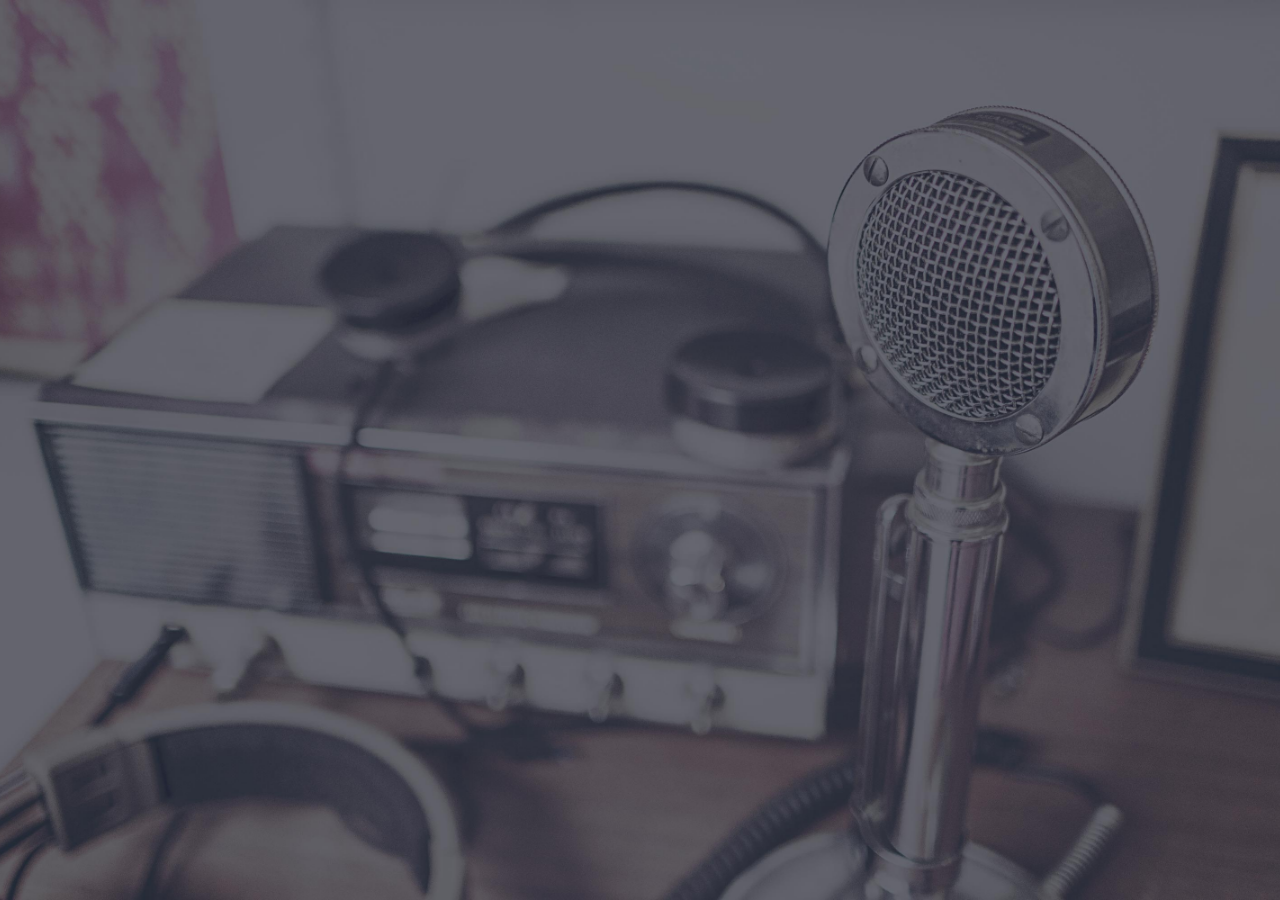
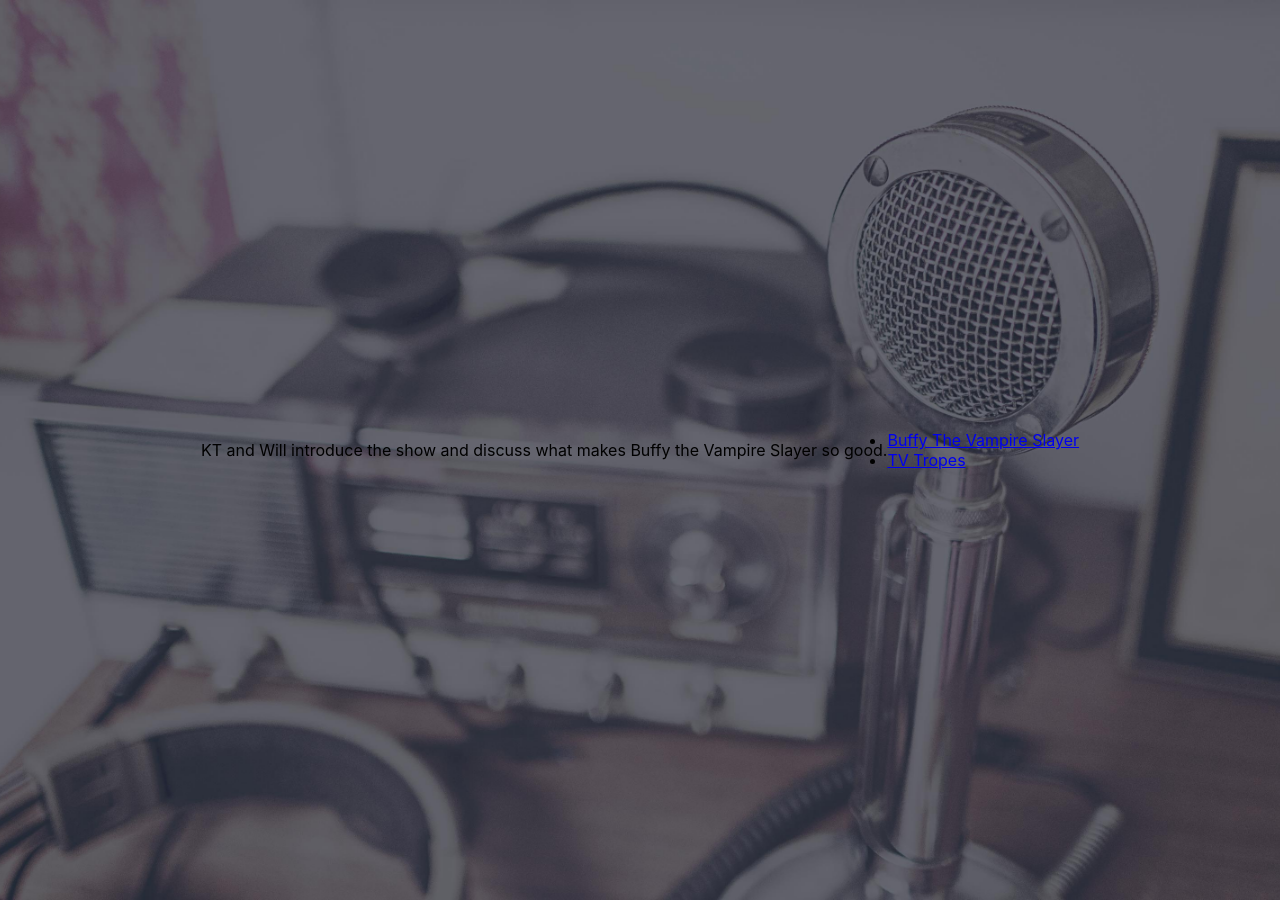
Before and after one commit to moyer/whydoyoucare.fm, a Jekyll site: the page built from episodes/_posts/2015-12-08-s01e01.md, in a window 1280 px wide. Built offline with Jekyll 4.4.1, drawn with Linux system fonts in a browser that asks for light colours.

Commit message:
Adds shownotes content to episode 1

```diff
--- a/episodes/_posts/2015-12-08-s01e01.md
+++ b/episodes/_posts/2015-12-08-s01e01.md
@@ -6,6 +6,11 @@ file: https://s3.amazonaws.com/whydoyoucare.fm/Why+Do+You+Care+-+S01E01.mp3
 image: http://relayfm.s3.amazonaws.com/uploads/broadcast/image/18/rd_artwork.png
 summary: KT and Will introduce the show and discuss what makes Buffy the Vampire Slayer so good.
 duration: "51:17" #audio length in min
-length: "49228405" #filesize in byte
+length: "49228405" #filesize in bytes
 keywords: buffy, vampire, slayer
 ---
+
+KT and Will introduce the show and discuss what makes Buffy the Vampire Slayer so good.
+
+- [Buffy The Vampire Slayer](Buffy the Vampire Slayer - Wikipedia, the free encyclopedia)
+- [TV Tropes](http://tvtropes.org/)
```
